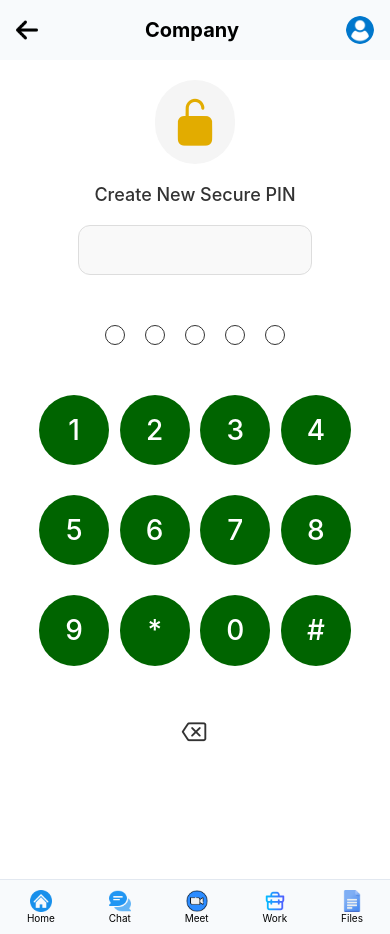
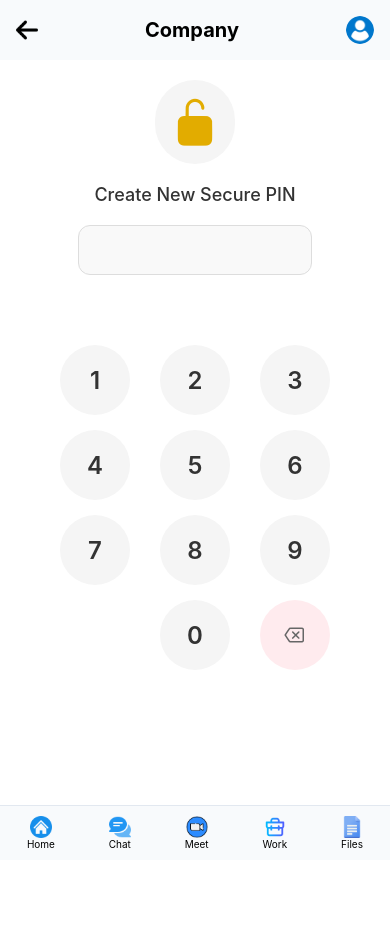
Before and after one commit to slytherin8/slyth, a React Native app in the folder slyth-app/: screen /AdminFiles in a window 390 px wide. After the commit the page ends 860 px from the top, so only its background shows below. Built offline with nearby package versions, Linux system fonts and the light colour scheme; no server answers.

Commit message:
refactor(components): Simplify PinKeypad component structure and styling

```diff
--- a/slyth-app/src/components/PinKeypad.js
+++ b/slyth-app/src/components/PinKeypad.js
@@ -1,101 +1,88 @@
-import React, { useState } from 'react';
-import { View, Text, TouchableOpacity, StyleSheet, Dimensions } from 'react-native';
-import { Ionicons } from '@expo/vector-icons';
+import React from "react";
+import { View, Text, TouchableOpacity, StyleSheet } from "react-native";
+import { Ionicons } from "@expo/vector-icons";
 
-const { width } = Dimensions.get('window');
-const BUTTON_SIZE = width * 0.18;
+export default function PinKeypad({ onKeyPress, onDelete, pinLength }) {
+  const keys = [
+    ["1", "2", "3"],
+    ["4", "5", "6"],
+    ["7", "8", "9"],
+    ["", "0", "delete"]
+  ];
 
-export default function PinKeypad({ onKeyPress, onDelete, onSubmit, pinLength = 0 }) {
-    const keys = ['1', '2', '3', '4', '5', '6', '7', '8', '9', '*', '0', '#'];
-
-    const renderKey = (key) => (
-        <TouchableOpacity
-            key={key}
-            style={styles.keyButton}
-            onPress={() => onKeyPress(key)}
-        >
-            <Text style={styles.keyText}>{key}</Text>
-        </TouchableOpacity>
-    );
+  const handlePress = (key) => {
+    if (key === "delete") {
+      onDelete();
+    } else if (key !== "") {
+      onKeyPress(key);
+    }
+  };
 
   return (
     <View style={styles.container}>
-            <View style={styles.pinIndicatorContainer}>
-                <View style={[styles.pinDot, pinLength > 0 && styles.pinDotFilled]} />
-                <View style={[styles.pinDot, pinLength > 1 && styles.pinDotFilled]} />
-                <View style={[styles.pinDot, pinLength > 2 && styles.pinDotFilled]} />
-                <View style={[styles.pinDot, pinLength > 3 && styles.pinDotFilled]} />
-                <View style={[styles.pinDot, pinLength > 4 && styles.pinDotFilled]} />
+      {keys.map((row, rowIndex) => (
+        <View key={rowIndex} style={styles.row}>
+          {row.map((key, keyIndex) => (
+            <TouchableOpacity
+              key={keyIndex}
+              style={[
+                styles.key,
+                key === "" && styles.emptyKey,
+                key === "delete" && styles.deleteKey
+              ]}
+              onPress={() => handlePress(key)}
+              disabled={key === "" || (key !== "delete" && pinLength >= 6)}
+            >
+              {key === "delete" ? (
+                <Ionicons name="backspace-outline" size={24} color="#666" />
+              ) : (
+                <Text style={[
+                  styles.keyText,
+                  key === "" && styles.emptyKeyText
+                ]}>
+                  {key}
+                </Text>
+              )}
+            </TouchableOpacity>
+          ))}
         </View>
-
-            <View style={styles.keypad}>
-                {keys.map(renderKey)}
-            </View>
-
-            <View style={styles.actions}>
-                <TouchableOpacity onPress={onDelete} style={styles.actionButton}>
-                    <Ionicons name="backspace-outline" size={30} color="#333" />
-                </TouchableOpacity>
-            </View>
+      ))}
     </View>
   );
 }
 
 const styles = StyleSheet.create({
   container: {
-        alignItems: 'center',
-        paddingBottom: 20
+    alignItems: "center",
+    marginVertical: 20
   },
-    pinIndicatorContainer: {
-        flexDirection: 'row',
-        marginBottom: 40,
-        justifyContent: 'center',
+  row: {
+    flexDirection: "row",
+    marginBottom: 15
   },
-    pinDot: {
-        width: 20,
-        height: 20,
-        borderRadius: 10,
-        borderWidth: 1,
-        borderColor: '#333',
-        marginHorizontal: 10,
+  key: {
+    width: 70,
+    height: 70,
+    borderRadius: 35,
+    backgroundColor: "#f5f5f5",
+    justifyContent: "center",
+    alignItems: "center",
+    marginHorizontal: 15,
+    elevation: 2
   },
-    pinDotFilled: {
-        backgroundColor: '#006400', // Dark Green
-        borderColor: '#006400'
+  emptyKey: {
+    backgroundColor: "transparent",
+    elevation: 0
   },
-    keypad: {
-        flexDirection: 'row',
-        flexWrap: 'wrap',
-        width: width * 0.8,
-        justifyContent: 'space-between',
-    },
-    keyButton: {
-        width: BUTTON_SIZE,
-        height: BUTTON_SIZE,
-        borderRadius: BUTTON_SIZE / 2,
-        backgroundColor: '#006400', // Green button
-        justifyContent: 'center',
-        alignItems: 'center',
-        marginVertical: 10,
-        marginBottom: 20
+  deleteKey: {
+    backgroundColor: "#ffebee"
   },
   keyText: {
-        fontSize: 28,
-        color: '#fff',
-        fontWeight: '500',
+    fontSize: 24,
+    fontWeight: "600",
+    color: "#333"
   },
-    alphabet: {
-        fontSize: 10,
-        color: '#ccc',
-        position: 'absolute',
-        bottom: 8
-    },
-    actions: {
-        marginTop: 20,
-        width: '100%',
-        alignItems: 'center'
-    },
-    actionButton: {
-        padding: 10
+  emptyKeyText: {
+    opacity: 0
   }
 });
```
Lines whose indentation alone changed are shown as unchanged.
